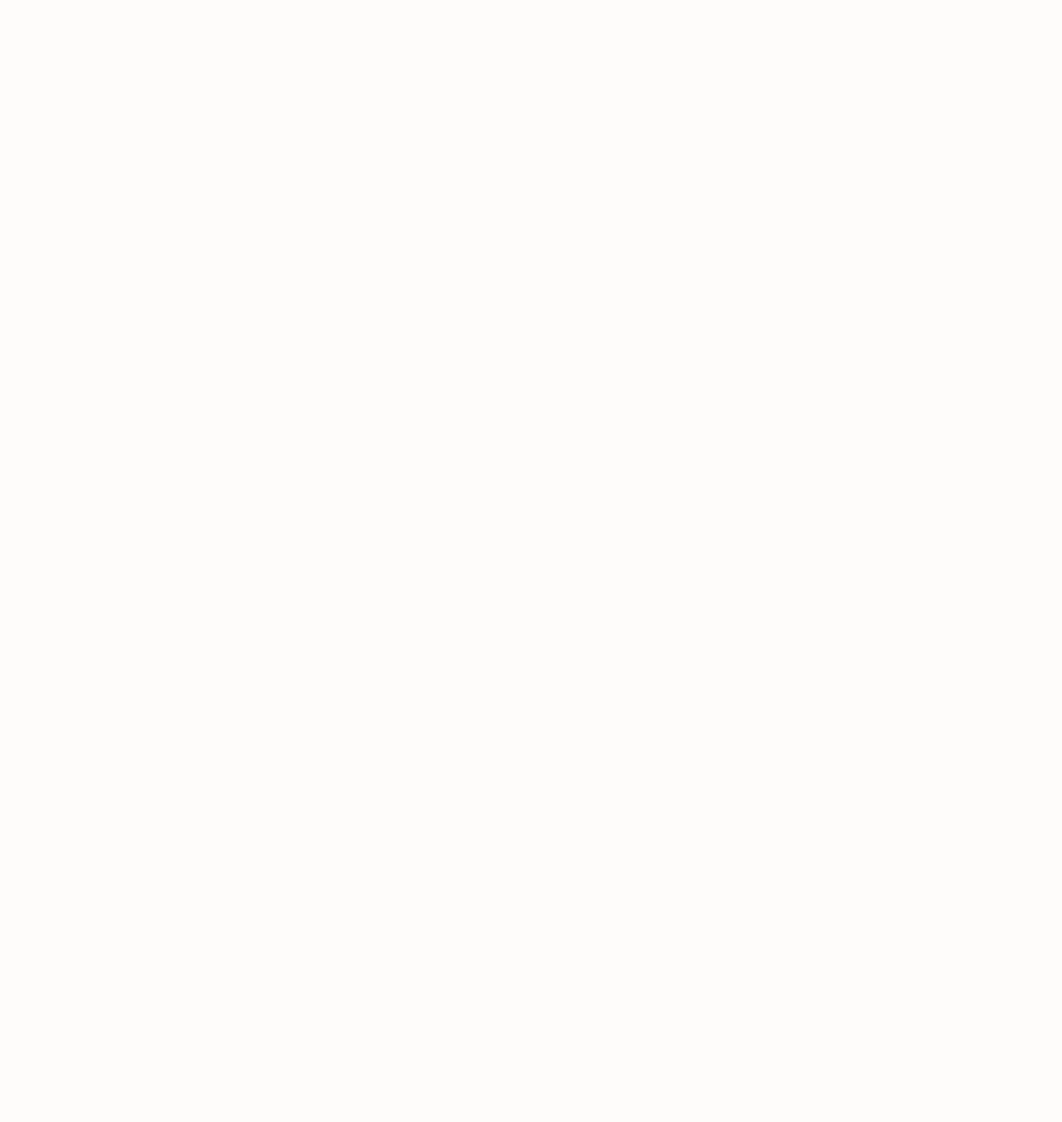
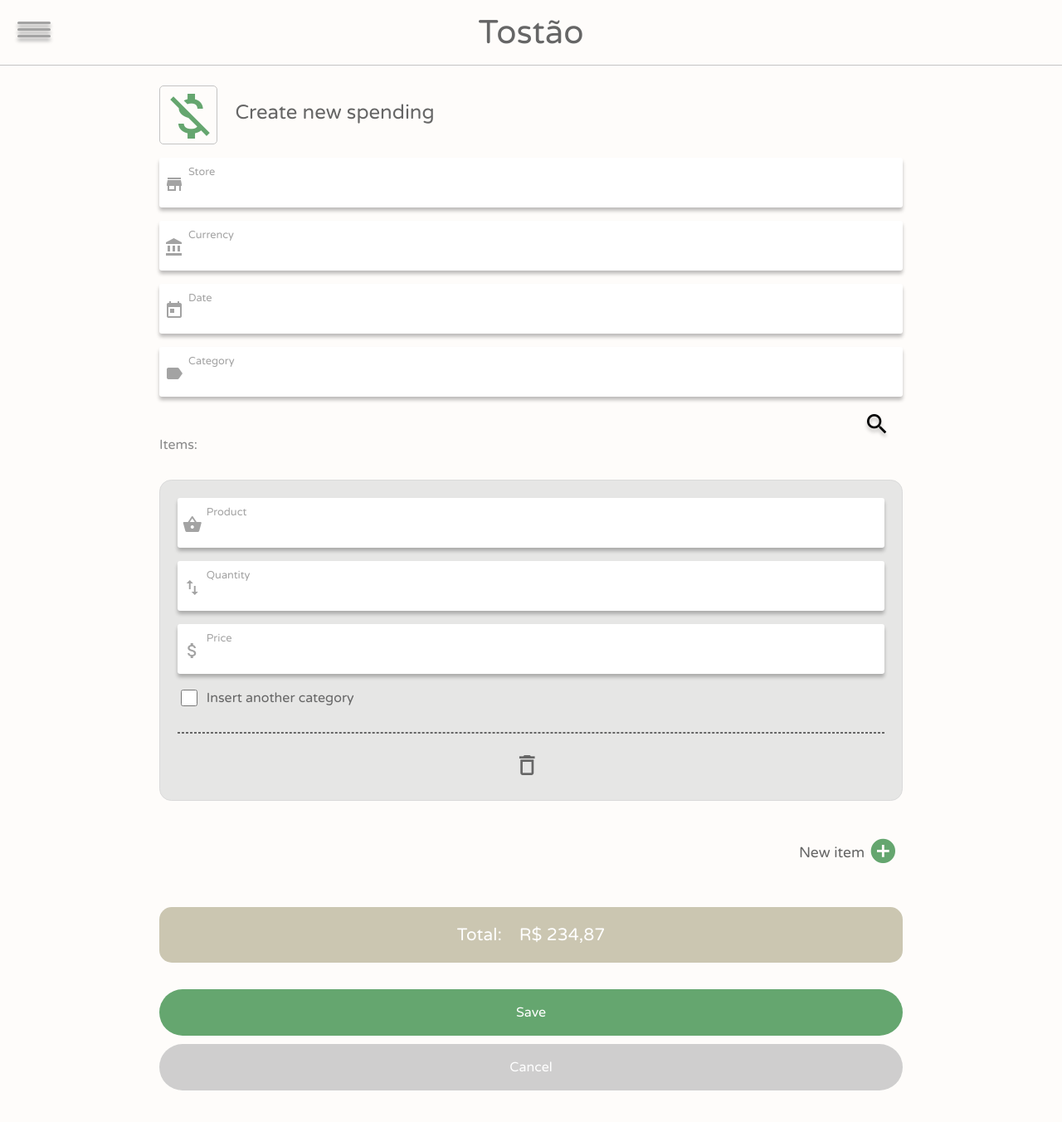
Before and after one commit to izamglima/tostao-frontend, an Angular app: page /spendings/new in a window 1280 px wide. Before the commit this address led to /. Shown: the top 1352 px of the page at 83% size. Before the commit the page ends 800 px from the top, so only its background shows below. Built offline with nearby package versions, Linux system fonts and the light colour scheme.

Commit message:
new spendings

```diff
--- a/src/app/app-routing.module.ts
+++ b/src/app/app-routing.module.ts
@@ -6,7 +6,7 @@
 import { SpendingHistoryComponent } from './components/spending-history/spending-history.component';
 import { PriceHistoryComponent } from './components/price-history/price-history.component';
 import { SpendingsComponent } from './components/spendings/spendings.component';
-
+import { NewSpendingComponent } from './components/new-spending/new-spending.component';
 
 const routes: Routes = [
   { path: '', component: HomeComponent },
@@ -14,7 +14,8 @@
   { path: 'signup', component: SignComponent },
   { path: 'spending-history', component: SpendingHistoryComponent },
   { path: 'price-history', component: PriceHistoryComponent },
-  { path: 'spendings', component: SpendingsComponent}
+  { path: 'spendings', component: SpendingsComponent},
+  { path: 'spendings/new', component: NewSpendingComponent }
 ];
 
 @NgModule({
--- a/src/app/app.module.ts
+++ b/src/app/app.module.ts
@@ -13,6 +13,7 @@
 import { HeaderComponent } from './components/header/header.component';
 import { PriceHistoryComponent } from './components/price-history/price-history.component';
 import { SpendingsComponent } from './components/spendings/spendings.component';
+import { NewSpendingComponent } from './components/new-spending/new-spending.component';
 
 @NgModule({
   declarations: [
@@ -23,7 +24,8 @@
     SpendingHistoryComponent,
     HeaderComponent,
     PriceHistoryComponent,
-    SpendingsComponent
+    SpendingsComponent,
+    NewSpendingComponent
   ],
   imports: [
     BrowserModule,
--- /dev/null
+++ b/src/app/components/new-spending/new-spending.component.html
@@ -0,0 +1,96 @@
+<app-header></app-header>
+
+<div class="wrapper">
+    <section class="smaller-section title-section">
+        <div class="title-icon-box">
+            <i class="material-icons">money_off</i>
+        </div>
+        <h3>Create new spending</h3>
+    </section>
+
+    <form action="">
+        <div class="form-text-field form-with-icon">
+            <i class="material-icons">store</i>
+            <label for="store">Store</label>
+            <input type="text" name="store" id="store">
+        </div>
+
+        <div class="form-text-field form-with-icon">
+            <i class="material-icons">account_balance</i>
+            <label for="currency">Currency</label>
+            <input type="text" name="currency" id="currency">
+        </div>
+
+        <div class="form-text-field form-with-icon">
+            <i class="material-icons">today</i>
+            <label for="date">Date</label>
+            <input type="text" name="date" id="date">
+        </div>
+
+        <div class="form-text-field form-with-icon">
+            <i class="material-icons">label</i>
+            <label for="category">Category</label>
+            <input type="text" name="category" id="category">
+        </div>
+
+        <div class="form-filter-button pull-right">
+            <button class="button button-circle" name="filter" id="filter">
+                <i class="material-icons">search</i>
+            </button>
+        </div>
+
+    </form>
+
+    <div class="section add-spending-item">
+        <p>Items:</p>
+
+        <article class="box-spendings">
+            <div class="form-text-field form-with-icon">
+                <i class="material-icons">shopping_basket</i>
+                <label for="product">Product</label>
+                <input type="text" name="product" id="product">
+            </div>
+
+            <div class="form-text-field form-with-icon">
+                <i class="material-icons">swap_vert</i>
+                <label for="quantity">Quantity</label>
+                <input type="text" name="quantity" id="quantity">
+            </div>
+
+            <div class="form-text-field form-with-icon">
+                <i class="material-icons">attach_money</i>
+                <label for="price">Price</label>
+                <input type="text" name="price" id="price">
+            </div>
+
+            <div class="form-checkbox-field">
+                <input type="checkbox" name="Insert another category" id="another-category">
+                <label for="another-category">Insert another category</label>
+            </div>
+            <br>
+            <hr>
+            <div class="actions-container text-center">
+                <button name="delete item">
+                    <i class="material-icons">delete_outline</i>
+                </button>
+            </div>
+        </article>
+
+        <button name="New item" class="pull-right add-spending-item-button">
+            New item
+            <i class="material-icons">add_circle</i>
+        </button>
+    </div>
+
+    <div class="total-box">
+        <p>Total: </p>
+        <span>R$ 234,87</span>
+    </div>
+
+    <section class="section">
+        <div class="text-center buttons-container-add-spending">
+            <button class="button button-default" name="save" value="save">Save</button>
+            <button class="button button-secondary" name="cancel" value="Cancel">Cancel</button>
+        </div>
+    </section>
+</div>
--- /dev/null
+++ b/src/app/components/new-spending/new-spending.component.ts
@@ -0,0 +1,14 @@
+import { Component, OnInit } from '@angular/core';
+
+@Component({
+  selector: 'app-new-spending',
+  templateUrl: './new-spending.component.html'
+})
+export class NewSpendingComponent implements OnInit {
+
+  constructor() { }
+
+  ngOnInit(): void {
+  }
+
+}
--- a/src/app/components/spendings/spendings.component.html
+++ b/src/app/components/spendings/spendings.component.html
@@ -6,9 +6,9 @@
             <i class="material-icons">money_off</i>
         </div>
         <h3>Spendings</h3>
-        <button name="insert new spend" class="pull-right top-action-button">
+        <a href="/spendings/new" name="New spending" class="pull-right top-header-link">
             <i class="material-icons">add_circle</i>
-        </button>
+        </a>
     </section>
 
     <section class="smaller-section filter-box">
--- /dev/null
+++ b/src/styles/app/_new-spending.scss
@@ -0,0 +1,21 @@
+.total-box {
+    display: flex;
+    justify-content: center;
+    background-color: $secondary;
+    padding: 1em;
+    @include border-radius(15px);
+    color: $white-font-color;
+    font-size: 1.3em;
+
+    p {
+        color: $white-font-color;
+        padding-right: 1em;
+        margin-bottom: 0;
+    }
+}
+
+.buttons-container-add-spending {
+    button {
+        width: 100%;
+    }
+}
--- a/src/styles/app/_shared.scss
+++ b/src/styles/app/_shared.scss
@@ -110,7 +110,7 @@
     }
 }
 
-.top-action-button {
+.top-header-link {
     position: relative;
     top: 1.2em;
 
@@ -118,6 +118,43 @@
         font-size: 2.5em;
         color: $primary;
     }
+}
+
+
+.form-checkbox-field {
+    display: flex;
+    flex-grow: 1;
+    justify-content: center;
+    margin-right: 1em;
+
+    label {
+        padding-top: 0.2em;
+        padding-left: 0.5em;
+    }
+}
+
+.add-spending-item {
+    .form-checkbox-field {
+        justify-content: flex-start;
+        color: $primary-font-color;
+    }
+
+    .add-spending-item-button {
+        font-size: 1.1em;
+        color: $primary-font-color;
+
+        .material-icons {
+            position: relative;
+            top: 10px;
+            font-size: 2em;
+            color: $primary;
+        }
+    }
+}
+
+.form-filter-button {
+    position: relative;
+    top: -17px;
 }
 
 /* small tablet styles */
--- a/src/styles/app/_spending-history.scss
+++ b/src/styles/app/_spending-history.scss
@@ -45,23 +45,6 @@
     }
 }
 
-.form-checkbox-field {
-    display: flex;
-    flex-grow: 1;
-    justify-content: center;
-    margin-right: 1em;
-
-    label {
-        padding-top: 0.2em;
-        padding-left: 0.5em;
-    }
-}
-
-.form-filter-button {
-    position: relative;
-    top: -17px;
-}
-
 /* small tablet styles */
 @media screen and (min-width: 620px){
     .filter-button-container {
--- a/src/styles/main.scss
+++ b/src/styles/main.scss
@@ -12,3 +12,4 @@
 @import 'app/home';
 @import 'app/login';
 @import 'app/spending-history';
+@import 'app/new-spending';
```
Also changed, not shown: src/app/components/home/home.component.html (line endings or trailing spaces), 1 other file (tests, documents, lock files or other folders).
